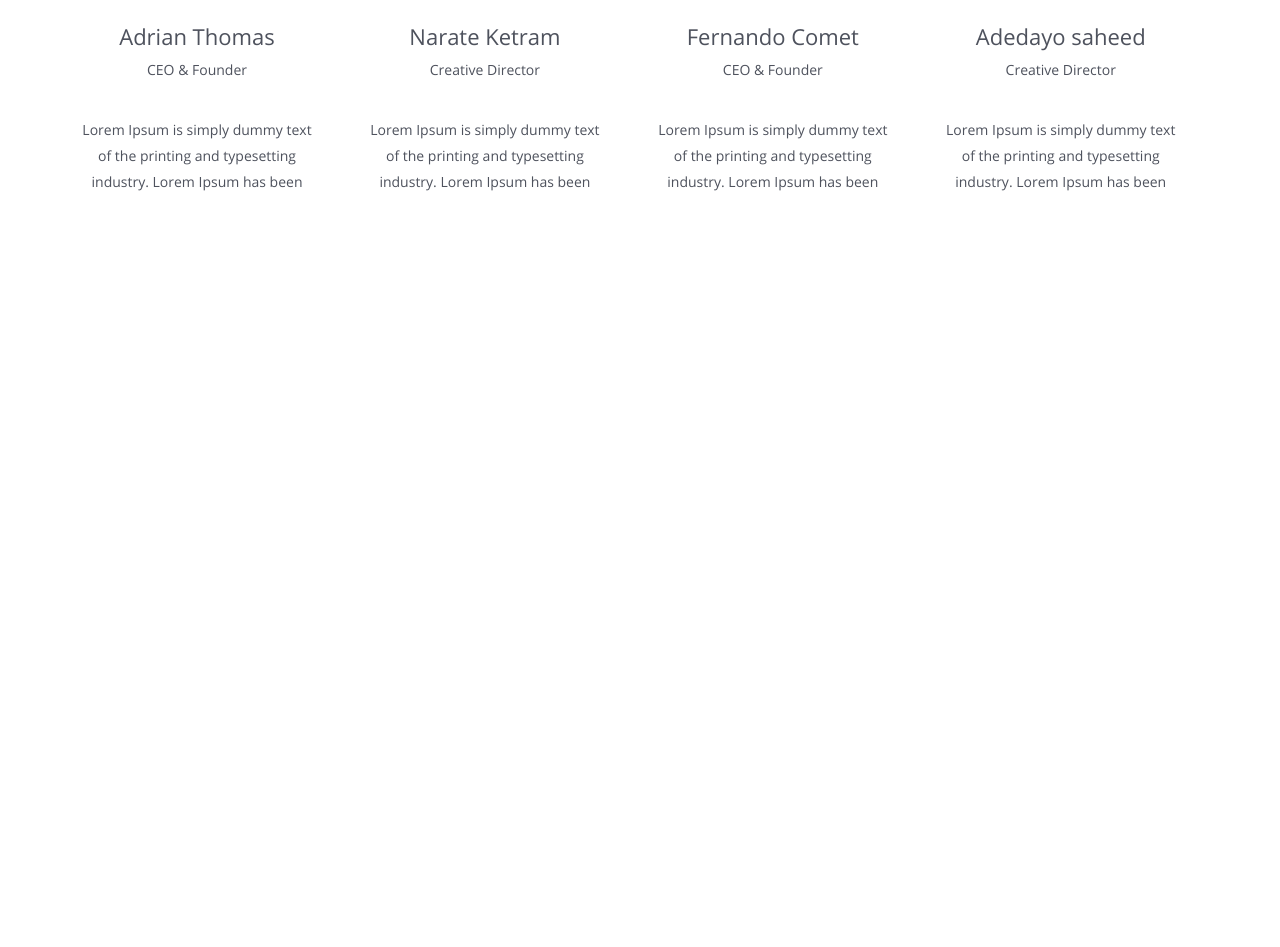
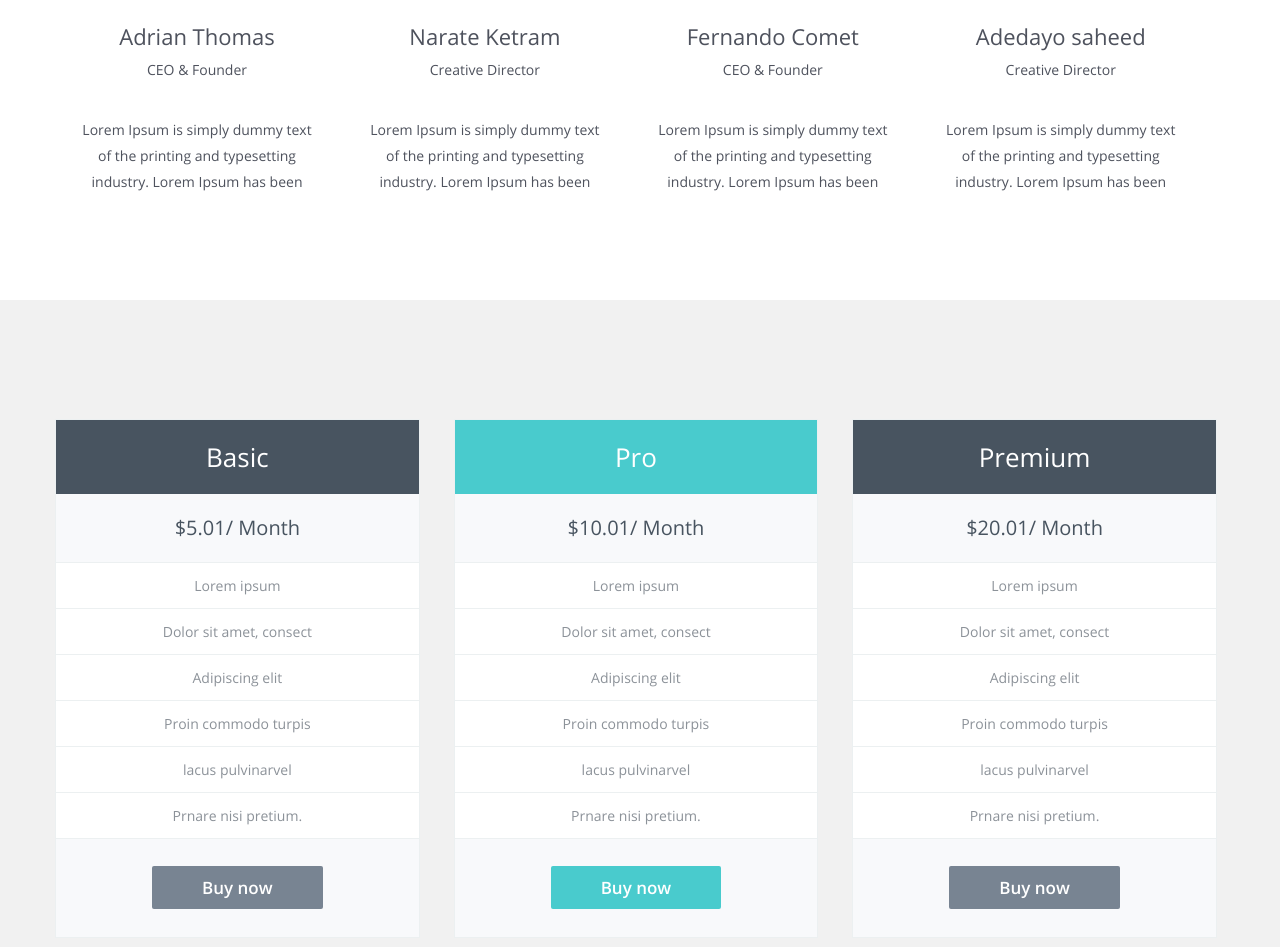
Before and after one commit to KirillStativka/New_Progect, a website: page marcup/index.html in a window 1280 px wide. Shown: the part 1179-2126 px from the top of the page. Before the commit the page ends 1479 px from the top, so only its background shows below. Drawn offline with Linux system fonts and the light colour scheme; a web font is replaced by a local one.

Commit message:
Plans section

```diff
--- a/marcup/index.html
+++ b/marcup/index.html
@@ -2,7 +2,9 @@
 <!--[if lt IE 7 ]><html class="ie ie6" lang="en"> <![endif]-->
 <!--[if IE 7 ]><html class="ie ie7" lang="en"> <![endif]-->
 <!--[if IE 8 ]><html class="ie ie8" lang="en"> <![endif]-->
-<!--[if (gte IE 9)|!(IE)]><!--><html lang="ru"> <!--<![endif]-->
+<!--[if (gte IE 9)|!(IE)]><!-->
+<html lang="ru">
+<!--<![endif]-->
 
 <head>
 
@@ -31,7 +33,11 @@
 
 	<div class="container">
 		<header>
-		<div class="logo_top"><a href="#"><h1>Author</h1></a></div>
+			<div class="logo_top">
+				<a href="#">
+					<h1>Author</h1>
+				</a>
+			</div>
 			<div class="nav_top">
 				<ul>
 					<li><a href="#">Home</a></li>
@@ -78,7 +84,9 @@
 				</div>
 			</div>
 			<div class="team_person">
-			<div class="team_person_img"><div class="add_img"><a href="#">+</a></div></div>
+				<div class="team_person_img">
+					<div class="add_img"><a href="#">+</a></div>
+				</div>
 				<div class="team_person_title">
 					<h4>Narate Ketram</h4>
 					<p>Creative Director</p>
@@ -109,6 +117,59 @@
 			</div>
 		</div>
 	</div>
+	<!-- Plans section -->
+	<div class="plans_section">
+		<div class="container">
+			<div class="plans_section_wrap">
+				<div class="plans_box">
+					<div class="plans_box_title">Basic</div>
+					<ul>
+						<li>$5.01/ Month</li>
+						<li>Lorem ipsum</li>
+						<li>Dolor sit amet, consect</li>
+						<li>Adipiscing elit</li>
+						<li>Proin commodo turpis</li>
+						<li>lacus pulvinarvel </li>
+						<li>Prnare nisi pretium.</li>
+						<li><div class="but_plans"><a href="#">Buy now</a></div></li>
+					</ul>
+
+				</div>
+				<div class="plans_box">
+					<div class="plans_box_title">Pro</div>
+					<ul>
+						<li>$10.01/ Month</li>
+						<li>Lorem ipsum</li>
+						<li>Dolor sit amet, consect</li>
+						<li>Adipiscing elit</li>
+						<li>Proin commodo turpis</li>
+						<li>lacus pulvinarvel </li>
+						<li>Prnare nisi pretium.</li>
+						<li><div class="but_plans"><a href="#">Buy now</a></div></li>
+					</ul>
+
+				</div>
+				<div class="plans_box">
+					<div class="plans_box_title">Premium</div>
+					<ul>
+						<li>$20.01/ Month</li>
+						<li>Lorem ipsum</li>
+						<li>Dolor sit amet, consect</li>
+						<li>Adipiscing elit</li>
+						<li>Proin commodo turpis</li>
+						<li>lacus pulvinarvel </li>
+						<li>Prnare nisi pretium.</li>
+						<li><div class="but_plans"><a href="#">Buy now</a></div></li>
+					</ul>
+
+				</div>
+			</div>
+		</div>
+	</div>
+
+
+
+
 	<div class="hidden"></div>
 
 	<div class="loader">
@@ -130,4 +191,5 @@
 	<script src="js/common.js"></script>
 
 </body>
+
 </html>
--- a/marcup/sass/main.sass
+++ b/marcup/sass/main.sass
@@ -223,3 +223,64 @@ body textarea:required:valid
 		font-size: 85px
 		line-height: 24px
 		font-family: "OpenSans_ExtraBold"
+.plans_section
+	background: #f1f1f1
+	padding-top: 119px
+	padding-bottom: 100px
+.plans_box
+	text-align: center
+	width: 31%
+	margin-right: 30px
+	display: inline-block
+	background: #ffffff
+	border: 1px solid #ecf0f1
+	border-radius: 2pxs
+	.plans_box_title
+		background: #485460
+		color: #fff
+		font-size: 26px
+		line-height: 48px
+		padding: 13px 0px
+		transition: all 0.75s
+	ul
+		li
+			font-size: 14px
+			line-height: 45px
+			color: #8c9299
+			border-bottom: 1px solid #ecf0f1
+		li:first-child
+			font-size: 20px
+			line-height: 48px
+			color: #485460
+			background: #f8f9fb
+			padding: 10px 0px
+		li:last-child
+			background: #f8f9fb
+			border-bottom: 0px
+			padding: 26px 0px
+			.but_plans
+				a
+					background: #788492
+					font-size: 17px
+					line-height: 45px
+					font-family: "OpenSans_Semibold"
+					color: #fff
+					padding: 10px 50px
+					border-radius: 2px
+					transition: all 0.75s
+.plans_box:last-child
+	margin-right: 0px
+.plans_box:nth-child(even)
+	.plans_box_title
+		background: #49cbcd
+	li:last-child
+		.but_plans
+			a
+				background: #49cbcd
+				transition: all 0.75s
+.plans_box:hover .plans_box_title
+	text-shadow: 1px 1px 2px black, 0 0 1em #f8f9fb
+.plans_box:hover .but_plans a
+	box-shadow: 10px 10px 5px 0px rgba(0,0,0,0.75)
+.plans_box:nth-child(even):hover .plans_box_title
+	text-shadow: 1px 1px 2px black, 0 0 1em #485460
```
Also changed, not shown: marcup/css/main.css. Lines whose indentation alone changed are shown as unchanged.
